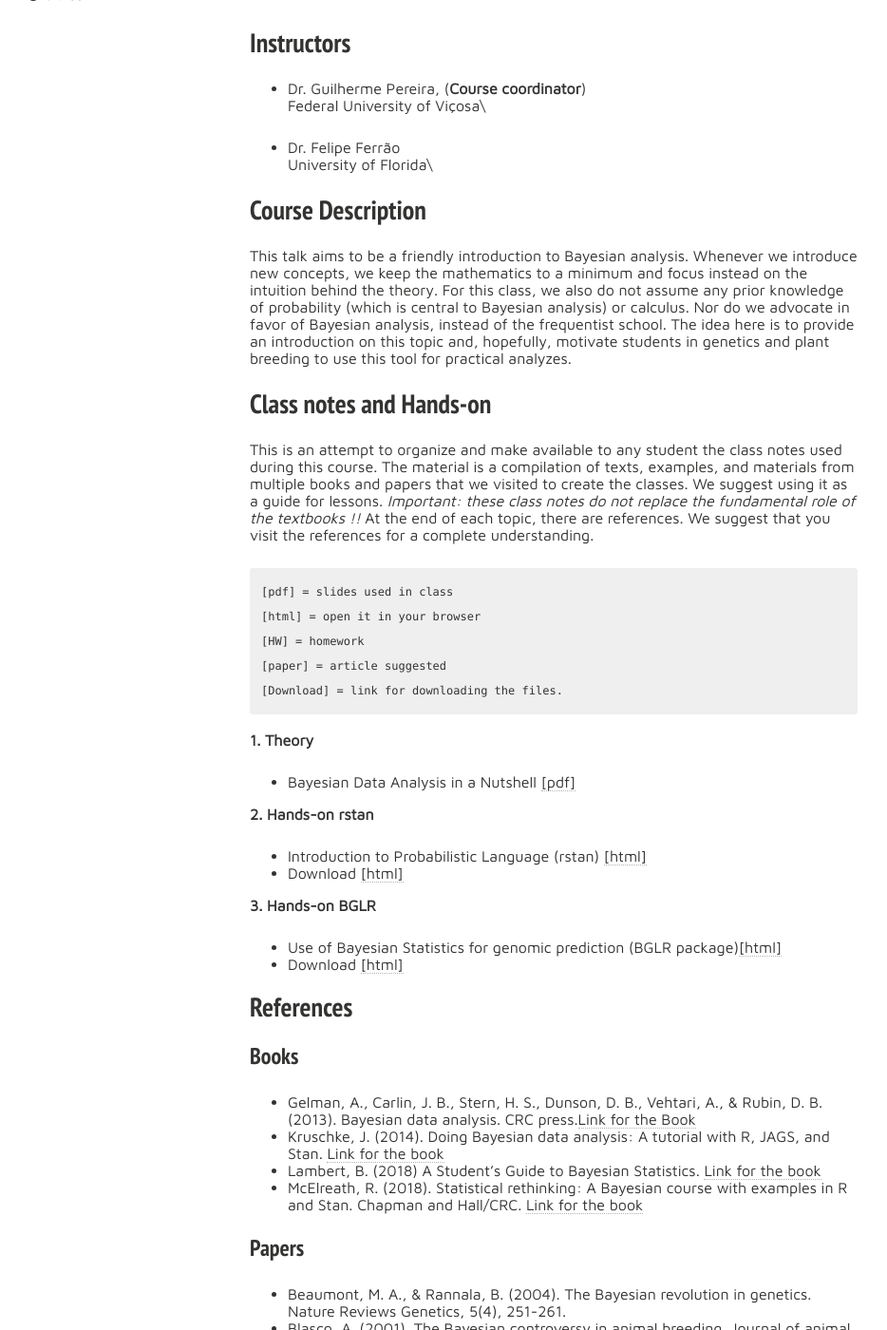
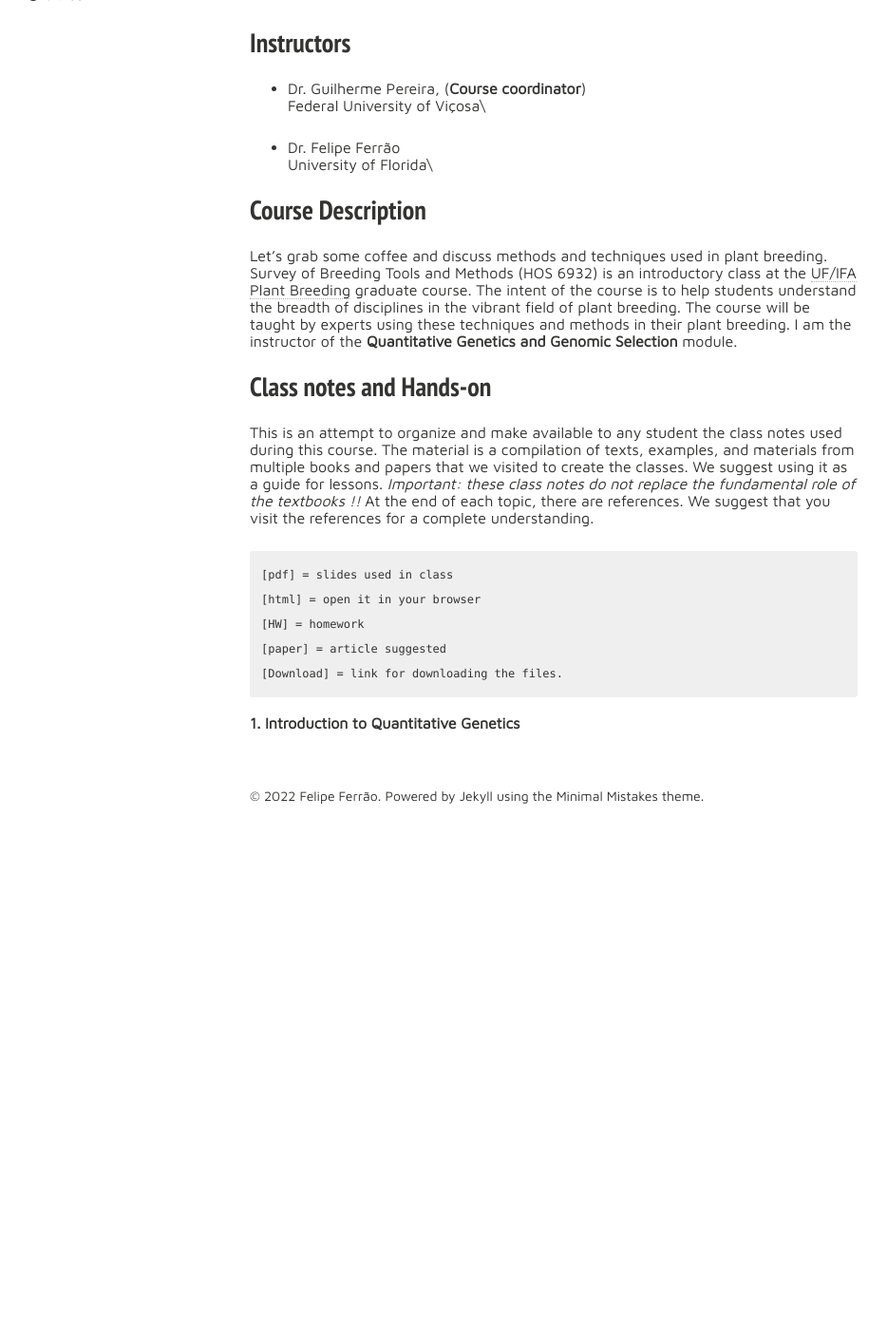
Before and after one commit to lfelipe-ferrao/lfelipe-ferrao.github.io, a Jekyll site: the page built from class/Bayesian/index.md, in a window 1280 px wide and 1400 px high, scrolled down 433 px. Shown: the whole window at 95% size, without its empty margins (57-991 px from the left). Built offline with Jekyll 4.4.1, drawn with Linux system fonts in a browser that asks for light colours; nearby versions of some CDN libraries; our own code applies the rules of GitHub Pages for plain Markdown files; after the commit the page ends 1327 px from its top, so only the background shows below that; some of the changed text lies outside the part shown.

Commit message:
Update index.md

````diff
--- a/class/Bayesian/index.md
+++ b/class/Bayesian/index.md
@@ -12,9 +12,7 @@ University of Florida\
 
 ## Course Description
 
-This talk aims to be a friendly introduction to Bayesian analysis. Whenever we introduce new concepts, we keep the mathematics to a minimum and focus instead on the intuition behind the theory.
-For this class, we also do not assume any prior knowledge of probability (which is central to Bayesian analysis) or calculus. Nor do we advocate in favor of Bayesian analysis, instead of the frequentist school. The idea here is to provide an introduction on this topic and, hopefully,
-motivate students in genetics and plant breeding to use this tool for practical analyzes.
+Let's grab some coffee and discuss methods and techniques used in plant breeding. Survey of Breeding Tools and Methods (HOS 6932) is an introductory class at the [UF/IFA Plant Breeding](https://programs.ifas.ufl.edu/plant-breeding/graduate-program/) graduate course. The intent of the course is to help students understand the breadth of disciplines in the vibrant field of plant breeding. The course will be taught by experts using these techniques and methods in their plant breeding. I am the instructor of the **Quantitative Genetics and Genomic Selection** module.
 
 ## Class notes and Hands-on
 
@@ -28,37 +26,4 @@ This is an attempt to organize and make available to any student the class notes
 [Download] = link for downloading the files.
 ```
 
-**1. Theory**
-
-- Bayesian Data Analysis in a Nutshell [[pdf]](https://github.com/lfelipe-ferrao/lfelipe-ferrao.github.io/blob/master/class/Bayesian/Bayesian.pdf)
-
-**2. Hands-on rstan**
-
-- Introduction to Probabilistic Language (rstan) [[html]](https://htmlpreview.github.io/?https://github.com/lfelipe-ferrao/lfelipe-ferrao.github.io/blob/master/class/Bayesian/RegressionBayes.html)
-- Download [[html]](https://minhaskamal.github.io/DownGit/#/home?url=https://github.com/lfelipe-ferrao/lfelipe-ferrao.github.io/blob/master/class/Bayesian/RegressionBayes.html)
-
-**3. Hands-on BGLR**
-
-- Use of Bayesian Statistics for genomic prediction (BGLR package)[[html]](https://htmlpreview.github.io/?https://github.com/lfelipe-ferrao/lfelipe-ferrao.github.io/blob/master/class/Bayesian/BGLR.html)
-- Download [[html]](https://minhaskamal.github.io/DownGit/#/home?url=https://github.com/lfelipe-ferrao/lfelipe-ferrao.github.io/blob/master/class/Bayesian/BGLR.html)
-
-## References
-
-### Books
-- Gelman, A., Carlin, J. B., Stern, H. S., Dunson, D. B., Vehtari, A., & Rubin, D. B. (2013). Bayesian data analysis. CRC press.[Link for the Book](http://www.stat.columbia.edu/~gelman/book/)
-- Kruschke, J. (2014). Doing Bayesian data analysis: A tutorial with R, JAGS, and Stan. [Link for the book](https://jkkweb.sitehost.iu.edu/index.html)
-- Lambert, B. (2018) A Student's Guide to Bayesian Statistics. [Link for the book](https://ben-lambert.com/about/)
-- McElreath, R. (2018). Statistical rethinking: A Bayesian course with examples in R and Stan. Chapman and Hall/CRC. [Link for the book](https://acsess.onlinelibrary.wiley.com/doi/full/10.1002/nse2.20026)
-
-### Papers
-- Beaumont, M. A., & Rannala, B. (2004). The Bayesian revolution in genetics. Nature Reviews Genetics, 5(4), 251-261.
-- Blasco, A. (2001). The Bayesian controversy in animal breeding. Journal of animal science, 79(8), 2023-2046.
-- Kruschke, J. K., Aguinis, H., & Joo, H. (2012). The time has come: Bayesian methods for data analysis in the organizational sciences. Organizational Research Methods, 15(4), 722-752.
-- Muth, C., Oravecz, Z., & Gabry, J. (2018). User-friendly Bayesian regression modeling: A tutorial with rstanarm and shinystan. Quantitative Methods for Psychology, 14(2), 99-119.
-- Stephens, M., & Balding, D. J. (2009). Bayesian statistical methods for genetic association studies. Nature Reviews Genetics, 10(10), 681-690.
-
-### Packages
-- [BGLR](https://github.com/gdlc/BGLR-R)
-- [JAGS](https://mcmc-jags.sourceforge.io/)
-- [MCMCglmm](https://cran.r-project.org/web/packages/MCMCglmm/index.html)
-- [Stan](https://mc-stan.org/users/documentation/)
+**1. Introduction to Quantitative Genetics**
````
